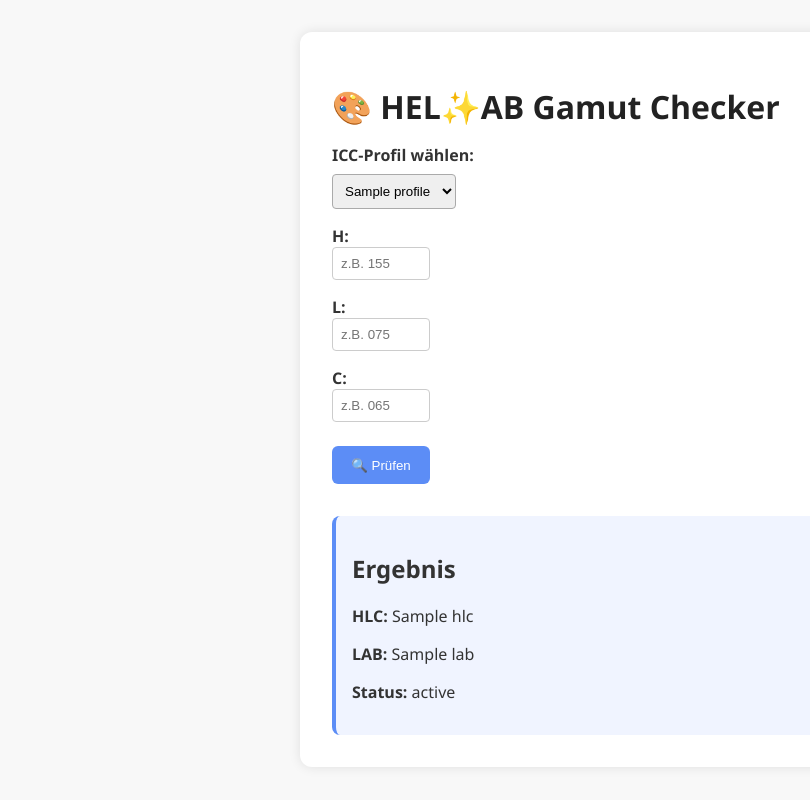
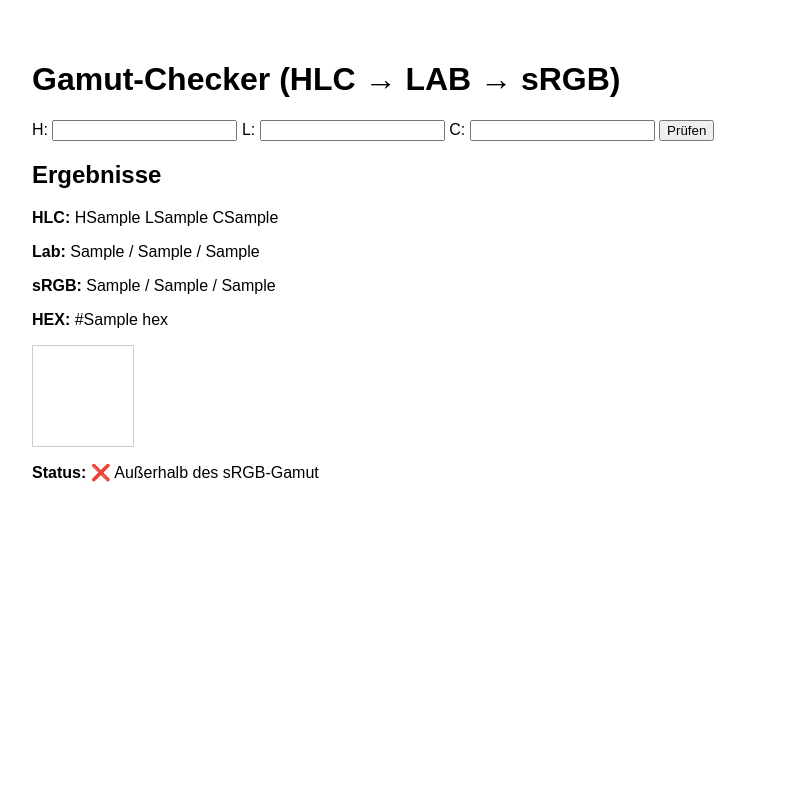
Before and after one commit to HelabHLC/helab_phase3_Module_3, a Flask app: template templates/gamut.html in a window 1280 px wide. Shown: the whole page, without its empty margins (8-818 px from the left). Run offline with Flask 3, Linux system fonts and the light colour scheme; the template is opened without the code that fills it: most values are stand-ins (such as "Sample title", 1, 10 or a date in 2020).

Commit message:
Update gamut.html

```diff
--- a/templates/gamut.html
+++ b/templates/gamut.html
@@ -1,46 +1,38 @@
 <!DOCTYPE html>
 <html lang="de">
 <head>
-    <meta charset="UTF-8">
-    <title>HEL✨AB – Gamut Check</title>
-    <link rel="stylesheet" href="/static/gamut.css">
+  <meta charset="UTF-8">
+  <title>Gamut-Checker</title>
+  <style>
+    body { font-family: sans-serif; padding: 2em; }
+    .color-box { width: 100px; height: 100px; border: 1px solid #ccc; margin-top: 1em; }
+  </style>
 </head>
 <body>
-    <div class="container">
-        <h1>🎨 HEL✨AB Gamut Checker</h1>
+  <h1>Gamut-Checker (HLC → LAB → sRGB)</h1>
+  <form method="post">
+    <label>H: <input name="h" required></label>
+    <label>L: <input name="l" required></label>
+    <label>C: <input name="c" required></label>
+    <button type="submit">Prüfen</button>
+  </form>
 
-        <form method="POST">
-            <label for="icc_profile">ICC-Profil wählen:</label>
-            <select name="icc_profile" id="icc_profile" onchange="this.form.submit()">
-                {% for profile in profiles %}
-                    <option value="{{ profile }}" {% if profile == selected_profile %}selected{% endif %}>
-                        {{ profile }}
-                    </option>
-                {% endfor %}
-            </select>
+  {% if lab_l is defined %}
+    <h2>Ergebnisse</h2>
+    <p><strong>HLC:</strong> H{{ h }} L{{ l }} C{{ c }}</p>
+    <p><strong>Lab:</strong> {{ lab_l }} / {{ lab_a }} / {{ lab_b }}</p>
+    <p><strong>sRGB:</strong> {{ rgb_r }} / {{ rgb_g }} / {{ rgb_b }}</p>
+    <p><strong>HEX:</strong> #{{ hex }}</p>
 
-            <div class="hlc-inputs">
-                <label>H:</label>
-                <input type="text" name="h" maxlength="3" placeholder="z.B. 155" required>
-                <label>L:</label>
-                <input type="text" name="l" maxlength="3" placeholder="z.B. 075" required>
-                <label>C:</label>
-                <input type="text" name="c" maxlength="3" placeholder="z.B. 065" required>
-            </div>
+    <div class="color-box" style="background-color:#{{ hex }}"></div>
 
-            <button type="submit" class="check-btn">🔍 Prüfen</button>
-        </form>
-
-        {% if result %}
-            <div class="result">
-                <h2>Ergebnis</h2>
-                <p><strong>HLC:</strong> {{ result.hlc }}</p>
-                <p><strong>LAB:</strong> {{ result.lab }}</p>
-                <p><strong>Status:</strong> {{ result.status }}</p>
-            </div>
-        {% elif status %}
-            <div class="status-msg">{{ status }}</div>
-        {% endif %}
-    </div>
+    <p><strong>Status:</strong>
+      {% if in_gamut %}
+        ✅ Innerhalb des sRGB-Gamut
+      {% else %}
+        ❌ Außerhalb des sRGB-Gamut
+      {% endif %}
+    </p>
+  {% endif %}
 </body>
 </html>
```
